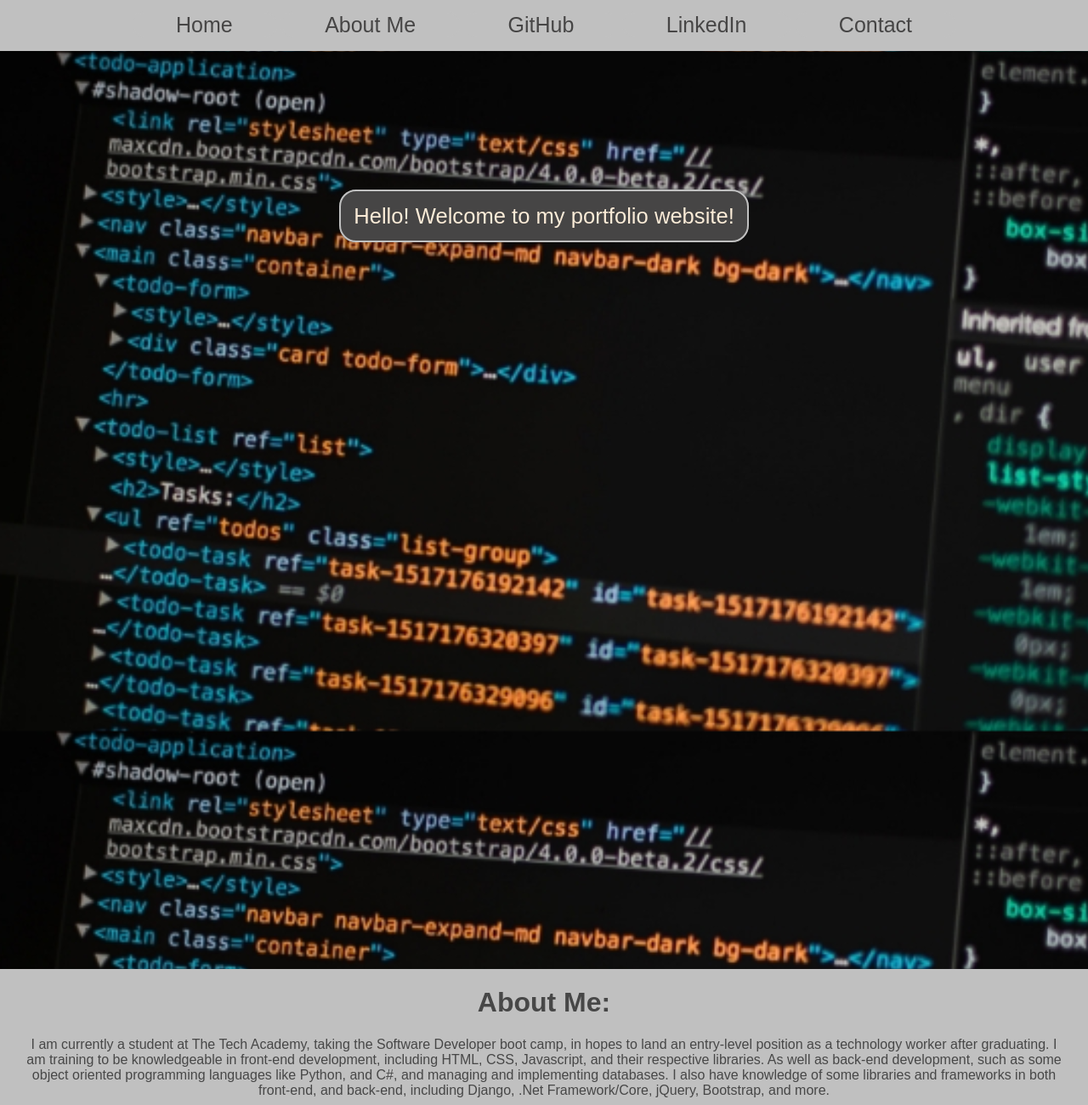
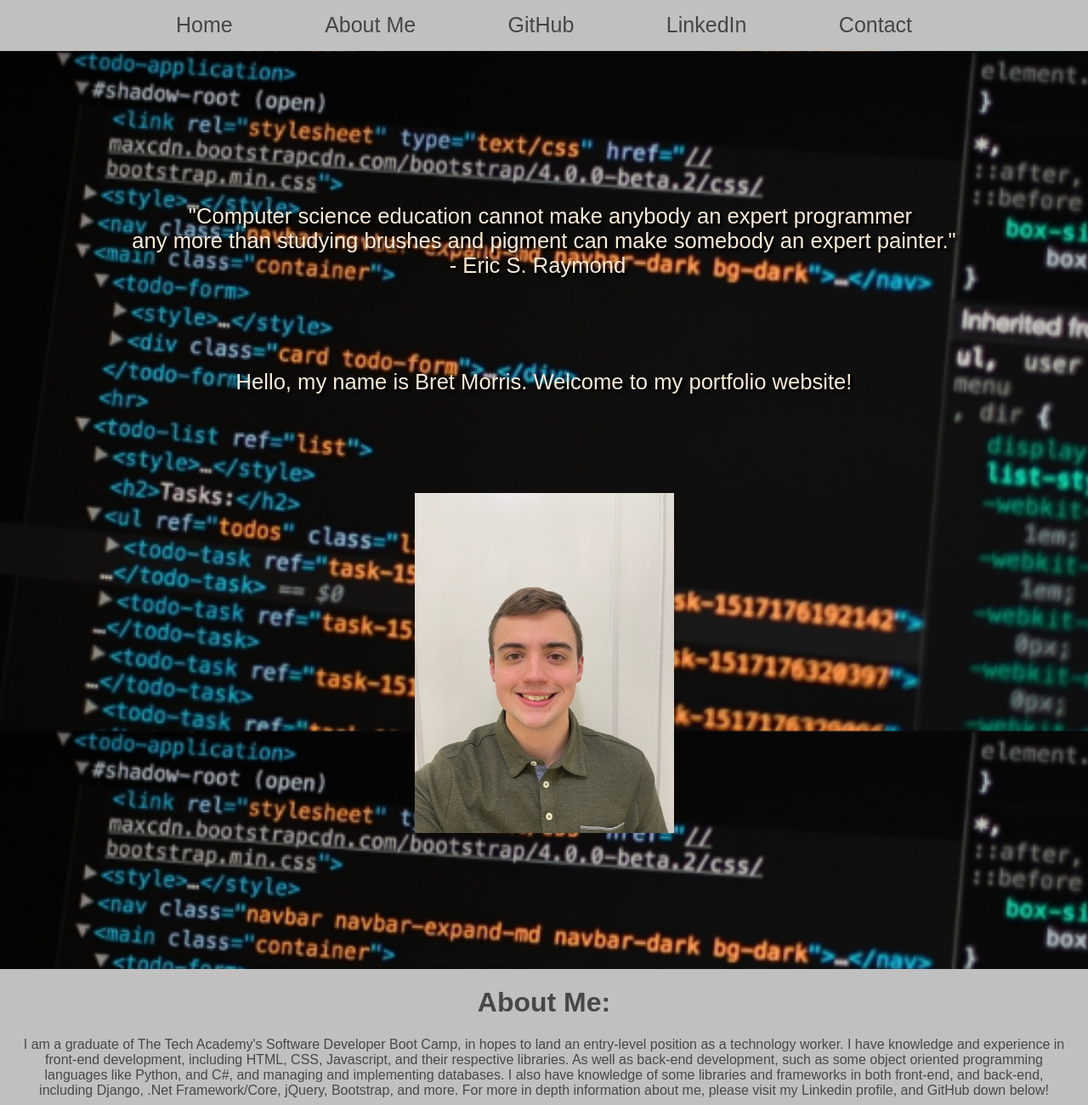
Before and after one commit to BretMorrisGitHub/Portfolio, a plain HTML site: page index.html in a window 1280 px wide. Shown: the top 1300 px of the page at 85% size. Drawn offline with Linux system fonts and the light colour scheme.

Commit message:
Portfolio update

```diff
--- a/index.css
+++ b/index.css
@@ -35,12 +35,18 @@ body.fade-out{
 }
 
 .Welcome-Heading-Container span.Heading-Text{
-    background-color: rgb(70, 69, 69);
     color: antiquewhite;
+    text-shadow: 3px 3px 3px black;
     padding: 15px;
     font-size: 2vw;
-    border: 2px solid rgb(192, 192, 192);
-    border-radius: 20px;
+}
+
+.Welcome-Heading-Container span.welcome-text{
+    color: antiquewhite;
+    text-shadow: 3px 3px 3px black;
+    padding: 15px;
+    padding-top: 20vh;
+    font-size: 2vw;
 }
 
 .row p{
@@ -57,6 +63,10 @@ body.fade-out{
     position: absolute;
 }
 
+.row-1 a{
+    z-index: 10;
+}
+
 .row-2{
     width: 100%;
     height: 150px;
@@ -68,16 +78,15 @@ body.fade-out{
 }
 
 .row-2 a{
-    text-decoration: none;
     color: antiquewhite;
     cursor: pointer;
-    z-index: 10;
+    z-index: 9;
 }
 
 .background-image2{
     background-image: url("Images/Coding_Pic1.jpg");
     height: 600px;
-    z-index: -1;
+    z-index: -3;
     background-attachment: fixed;
     background-position: center;
     background-repeat: no-repeat;
@@ -161,7 +170,7 @@ form{
 
 #form-container{
     display: none;
-    z-index: 10;
+    z-index: 9;
 }
 
 .open-button{
@@ -192,10 +201,16 @@ form h2{
     text-align: center;
 }
 
+.profile-pic{
+    padding-top: 65vh;
+    position: relative;
+    display: flex;
+    justify-content: center;
+}
+
 .img-1{
     padding-top: 50px;
     position: relative;
-
     height: 600px;
 }
 
@@ -211,7 +226,6 @@ form h2{
     top: 50%;
     text-align: center;
     position: absolute;
-
 }
 
 .img-2{
--- a/index.html
+++ b/index.html
@@ -18,21 +18,28 @@
 
 
         <div class="Welcome-Heading-Container">
-            <span class="Heading-Text">Hello! Welcome to my portfolio website!</span>
+            <span class="Heading-Text">"Computer science education cannot make anybody an expert programmer <br> any more than studying brushes and
+                pigment can make somebody an expert painter." <br> - Eric S. Raymond</span><br><br><br><br><br><br><br>
+            <span class="Heading-Text">Hello, my name is Bret Morris. Welcome to my portfolio website!</span>
         </div>
 
         <div class="background-image1">
+            <div class="profile-pic">
+                <img src="./Images/profile_pic2.JPG" width="305px" height="400px" class="center">
+            </div>
+        </div>
 
-        </div>
+
 
         <div class="row" id="AboutMe">
             <div class="row-1">
                 <h1>About Me:</h1>
-                <p>I am currently a student at The Tech Academy, taking the Software Developer boot camp, in hopes to land an entry-level
-                    position as a technology worker after graduating. I am training to be knowledgeable in front-end development, including
+                <p>I am a graduate of The Tech Academy's Software Developer Boot Camp, in hopes to land an entry-level
+                    position as a technology worker. I have knowledge and experience in front-end development, including
                     HTML, CSS, Javascript, and their respective libraries. As well as back-end development, such as some object oriented
                     programming languages like Python, and C#, and managing and implementing databases. I also have knowledge of some libraries
-                    and frameworks in both front-end, and back-end, including Django, .Net Framework/Core, jQuery, Bootstrap, and more.
+                    and frameworks in both front-end, and back-end, including Django, .Net Framework/Core, jQuery, Bootstrap, and more. For more in
+                    depth information about me, please visit my Linkedin profile, and GitHub down below!
                 </p>
             </div>
         </div>
@@ -40,11 +47,11 @@
 
 
         <div class="background-image2">
-                <div class="img-1">
-                    <div class="img-container">
-                        <img src="./Images/GitHub.jpeg" id="Animate" width="200px" height="150px" class="center">
-                    </div>
+            <div class="img-1">
+                <div class="img-container">
+                    <img src="./Images/GitHub.jpeg" id="Animate" width="200px" height="150px" class="center">
                 </div>
+            </div>
         </div>
 
         <div class="row" id="GitHub">
@@ -70,7 +77,6 @@
                 <a href="https://www.linkedin.com/in/bret-morris-18240b271/"><h1>LinkedIn:</h1></a>
                 <a href="https://www.linkedin.com/in/bret-morris-18240b271/">Here</a> you can find my LinkedIn account! With more detailed information about
                     my background and experiences!
-
             </div>
         </div>
 
```
Also changed, not shown: Images/profile_pic2.JPG (added).
